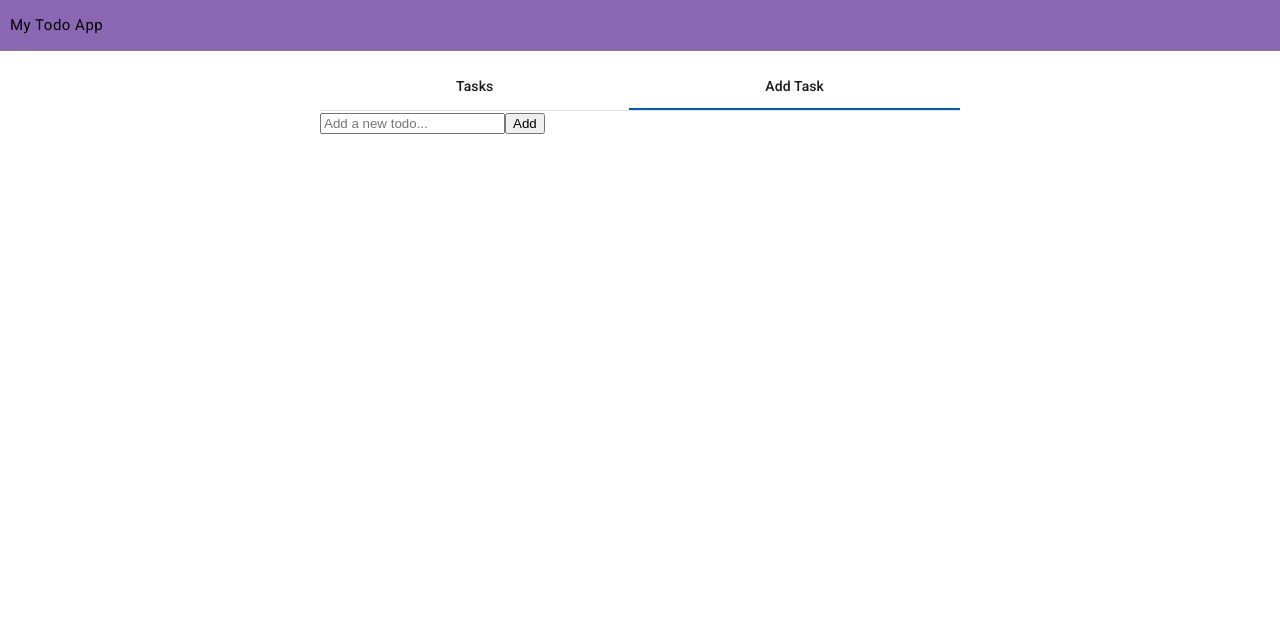
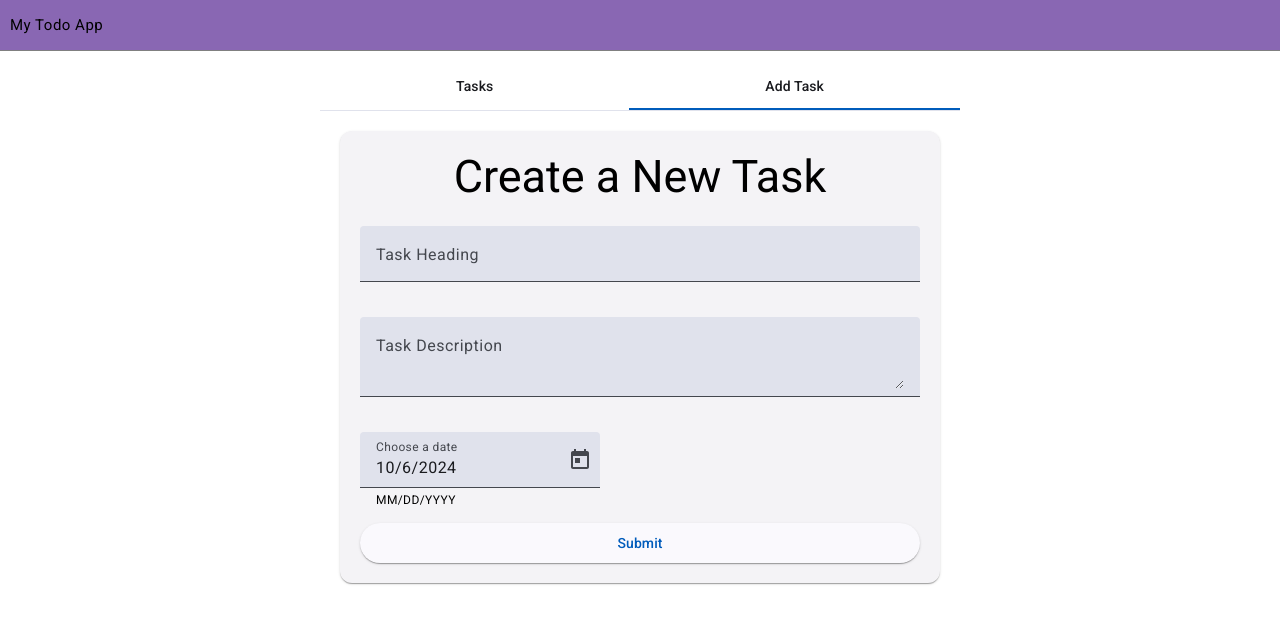
Before and after one commit to jobeljohny/todo-ref, an Angular app: page / in a window 1280 px wide. Both pictures are taken after a click on the tab "Add Task". Shown: the top 624 px of the page. Built offline with nearby package versions, Linux system fonts and the light colour scheme.

Commit message:
Added create task component

```diff
--- a/src/app/components/add-todo/add-todo.component.html
+++ b/src/app/components/add-todo/add-todo.component.html
@@ -1,4 +1,41 @@
-<div class="input-container">
-    <input [(ngModel)]="newTodo" placeholder="Add a new todo...">
-    <button (click)="addTodo()">Add</button>
-</div>
+<mat-card class="create-task-container">
+  <h2>Create a New Task</h2>
+  <div class="form-group">
+    <mat-form-field class="full-width">
+      <mat-label>Task Heading</mat-label>
+      <input
+        matInput
+        [(ngModel)]="taskHeading"
+        placeholder="Enter task heading"
+      />
+    </mat-form-field>
+  </div>
+
+  <div class="form-group">
+    <mat-form-field class="full-width">
+      <mat-label>Task Description</mat-label>
+      <textarea
+        matInput
+        [(ngModel)]="taskDescription"
+        placeholder="Enter task description"
+      ></textarea>
+    </mat-form-field>
+  </div>
+
+  <div class="form-group">
+    <mat-form-field>
+      <mat-label>Choose a date</mat-label>
+      <input matInput [matDatepicker]="picker" [(ngModel)]="taskEndDate" />
+      <mat-hint>MM/DD/YYYY</mat-hint>
+      <mat-datepicker-toggle
+        matIconSuffix
+        [for]="picker"
+      ></mat-datepicker-toggle>
+      <mat-datepicker #picker></mat-datepicker>
+    </mat-form-field>
+  </div>
+
+  <button mat-raised-button color="primary" (click)="createTask()">
+    Submit
+  </button>
+</mat-card>
--- a/src/app/components/add-todo/add-todo.component.scss
+++ b/src/app/components/add-todo/add-todo.component.scss
@@ -0,0 +1,15 @@
+.create-task-container {
+  max-width: 600px;
+  margin: 20px auto;
+  padding: 20px;
+  text-align: center;
+}
+
+.form-group {
+  margin-bottom: 15px;
+  text-align: left;
+}
+
+.full-width {
+  width: 100%;
+}
--- a/src/app/components/add-todo/add-todo.component.ts
+++ b/src/app/components/add-todo/add-todo.component.ts
@@ -3,12 +3,27 @@ import { Component } from '@angular/core';
 @Component({
   selector: 'app-add-todo',
   templateUrl: './add-todo.component.html',
-  styleUrl: './add-todo.component.scss'
+  styleUrl: './add-todo.component.scss',
 })
 export class AddTodoComponent {
-newTodo: any;
-addTodo() {
-throw new Error('Method not implemented.');
+  taskHeading: string = '';
+  taskDescription: string = '';
+  taskEndDate: Date = new Date();
+
+  createTask() {
+    console.log(this.taskEndDate);
+
+    if (this.taskHeading.trim().length === 0) {
+      return;
+    }
+
+    // Logic to handle the created task can be added here
+    console.log('Task Created:', {
+      heading: this.taskHeading,
+      description: this.taskDescription,
+      endDate: this.taskEndDate,
+    });
+    this.taskHeading = '';
+    this.taskDescription = '';
+  }
 }
-
-}
```
Also changed, not shown: src/app/app.module.ts (+8 -1 lines).
